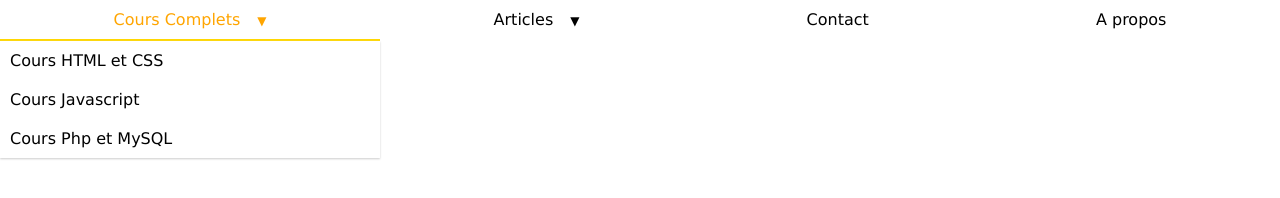
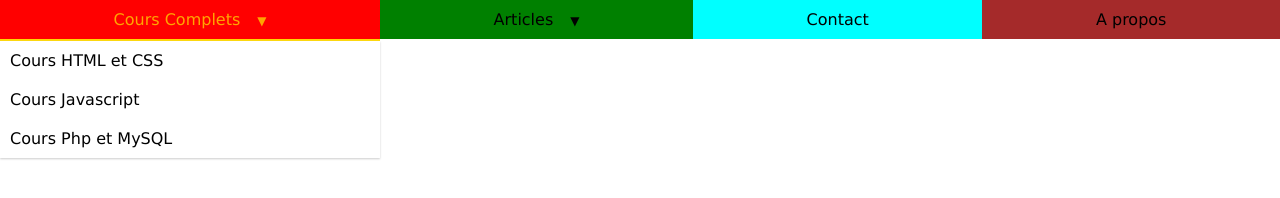
Before and after one commit to davidDC75/menu-tutorial, a plain HTML site: page index.html in a window 1280 px wide. Drawn offline with Linux system fonts and the light colour scheme.

Commit message:
Ajout de background histoire de voir comment la taille des flexbox évoluent

```diff
--- a/index.html
+++ b/index.html
@@ -11,7 +11,7 @@
     <nav>
         <ul>
             <li class="deroulant">
-                <a href="#">Cours Complets &ensp;</a>
+                <a href="#" class="red">Cours Complets &ensp;</a>
                 <ul class="sous">
                     <li><a href="#">Cours HTML et CSS</a></li>
                     <li><a href="#">Cours Javascript</a></li>
@@ -19,15 +19,15 @@
                 </ul>
             </li>
             <li class="deroulant">
-                <a href="#">Articles &ensp;</a>
+                <a href="#" class="green">Articles &ensp;</a>
                 <ul class="sous">
                     <li><a href="#">CSS display</a></li>
                     <li><a href="#">CSS position</a></li>
                     <li><a href="#">CSS float</a></li>
                 </ul>
             </li>
-            <li><a href="#">Contact</a></li>
-            <li><a href="#">A propos</a></li>
+            <li><a href="#" class="aqua">Contact</a></li>
+            <li><a href="#" class="brown">A propos</a></li>
         </ul>
     </nav>
 </body>
--- a/style.css
+++ b/style.css
@@ -78,3 +78,19 @@ nav > ul li:hover .sous {
     content: " ▼";
     font-size: 12px;
 }
+
+.red {
+    background-color: red;
+}
+
+.brown {
+    background-color: brown;
+}
+
+.green {
+    background-color: green;
+}
+
+.aqua {
+    background-color: aqua;
+}
```
